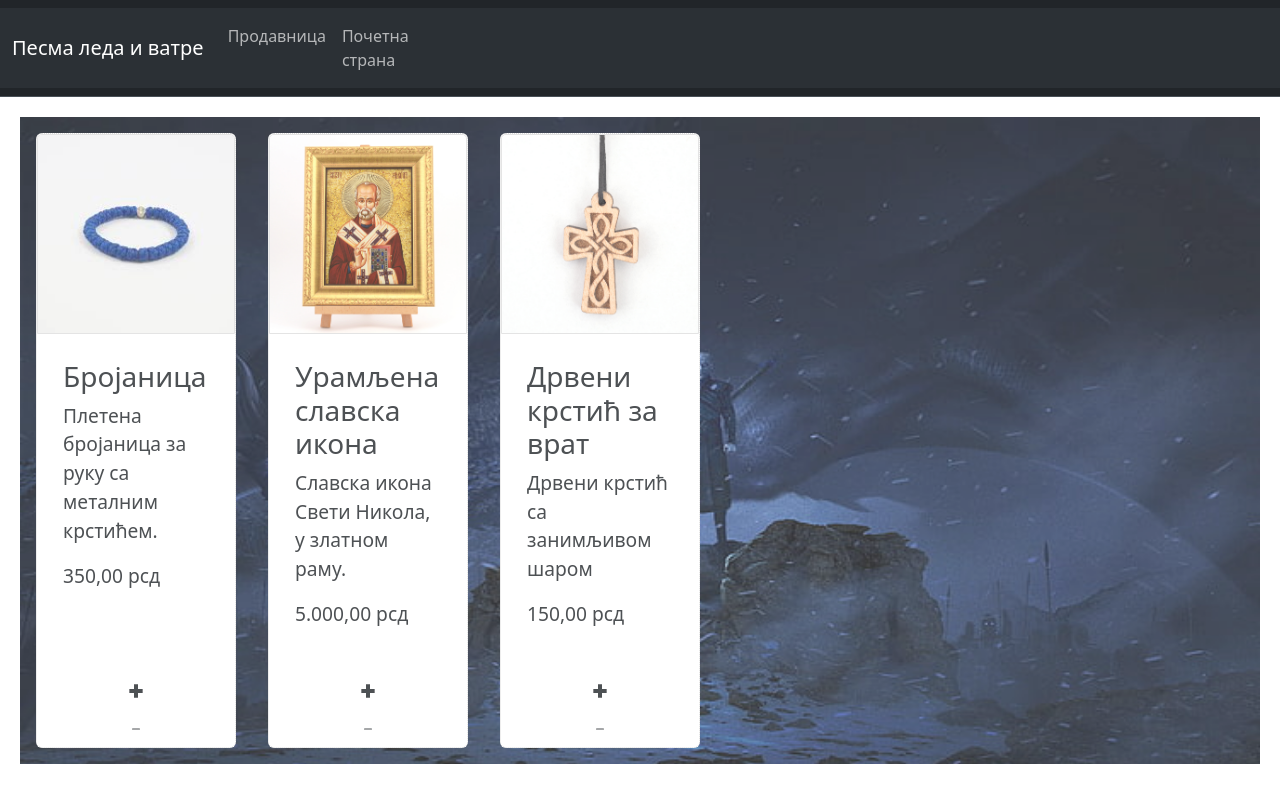
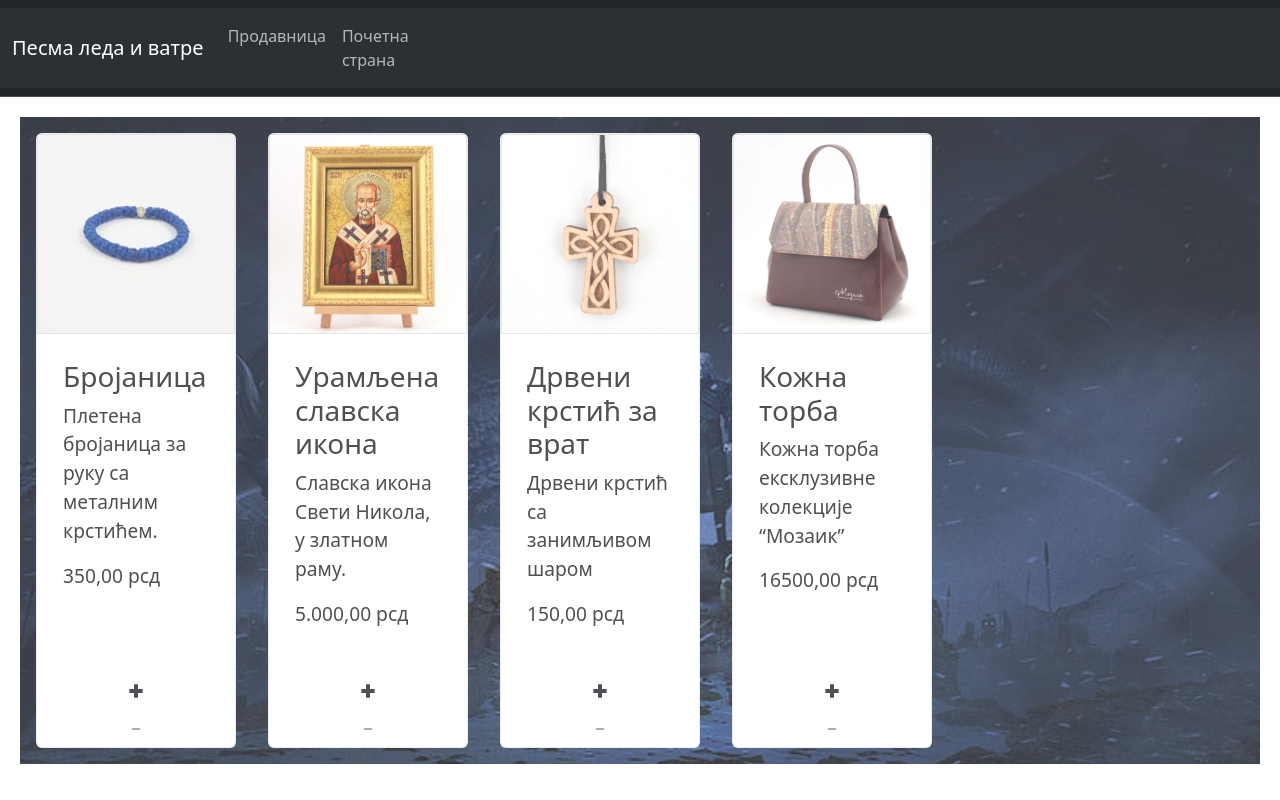
Before and after one commit to fljubic/iteh-react, a React (Create React App) app: page /products in a window 1280 px wide. Shown: the top 800 px of the page. Built offline with nearby package versions, Linux system fonts and the light colour scheme.

Commit message:
Брисање неких коментара

```diff
--- a/src/App.js
+++ b/src/App.js
@@ -8,6 +8,7 @@ import { BrowserRouter, Routes, Route } from "react-router-dom";
 import brojanica from "./components/images/brojanica2.jpeg";
 import ikona from "./components/images/ikona.jpg";
 import krstic from "./components/images/krstic.jpg";
+import torba from "./components/images/torba.jpg";
 
 function App() {
   const [cartNum, setCartNum] = useState(0);
@@ -36,6 +37,14 @@ function App() {
       amount: 0,
       price: "150,00 рсд",
       image: krstic,
+    },
+    {
+      id: 4,
+      title: "Кожна торба",
+      description: "Кожна торба ексклузивне колекције “Мозаик”",
+      amount: 0,
+      price: "16500,00 рсд",
+      image: torba,
     },
   ]);
   function refreshCart() {
@@ -69,7 +78,13 @@ function App() {
         <Route path="/" element={<Home />} />
         <Route
           path="/products"
-          element={<Products products={products} onAdd={addProduct} izbaci={izbaciProduct}/>}
+          element={
+            <Products
+              products={products}
+              onAdd={addProduct}
+              izbaci={izbaciProduct}
+            />
+          }
         />
         <Route path="/cart*" element={<Cart products={cartProducts} />} />
       </Routes>
--- a/src/components/FormaPlacanje.jsx
+++ b/src/components/FormaPlacanje.jsx
@@ -1,6 +1,5 @@
 import React, { useState } from "react";
-import TextBox from "./TextBox"; // Make sure to import TextBox component if needed
-
+import TextBox from "./TextBox";
 const PaymentForm = ({ onConfirm }) => {
   const [firstName, setFirstName] = useState("");
   const [lastName, setLastName] = useState("");
--- a/src/components/Korpa.jsx
+++ b/src/components/Korpa.jsx
@@ -3,11 +3,8 @@ import OneProduct from "./JedanProizvod";
 import PaymentForm from "./FormaPlacanje";
 
 const Cart = ({ products }) => {
-
   const handlePaymentConfirm = (formData) => {
-    // Ovde se rukuje sa podacima sa forme
     console.log(formData);
-    // Možete ovde postaviti bilo kakav status koji želite da se prikaže nakon potvrđivanja plaćanja
   };
   return (
     <div className="cart-container">
@@ -19,7 +16,7 @@ const Cart = ({ products }) => {
           return <OneProduct product={prod} key={prod.id} inCart={0} />;
         })}
       </div>
-      <PaymentForm onConfirm={handlePaymentConfirm}/>
+      <PaymentForm onConfirm={handlePaymentConfirm} />
     </div>
   );
 };
--- a/src/components/PocetnaStrana.jsx
+++ b/src/components/PocetnaStrana.jsx
@@ -1,6 +1,5 @@
 import React from "react";
 import { Link } from "react-router-dom";
-// import './Home.css'; // Kreirajte CSS fajl za stilizaciju
 
 export const Home = () => {
   return (
```
Also changed, not shown: src/components/images/torba.jpg (added).
